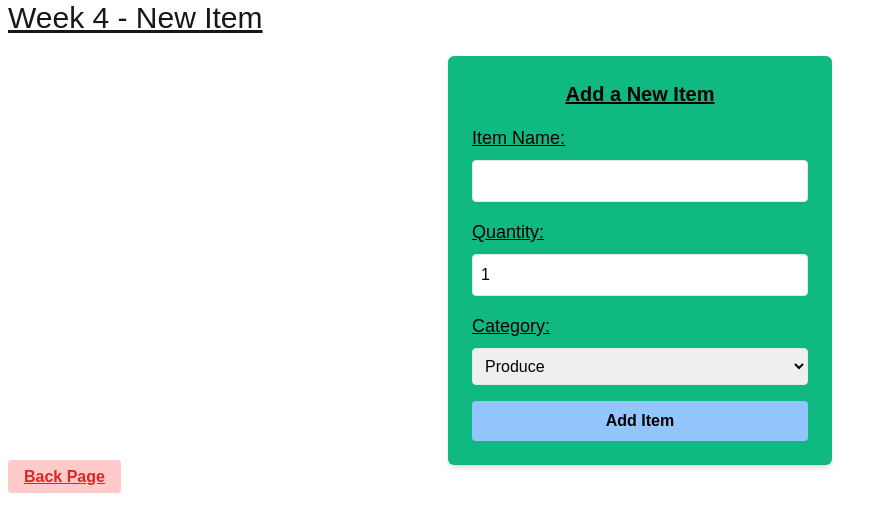
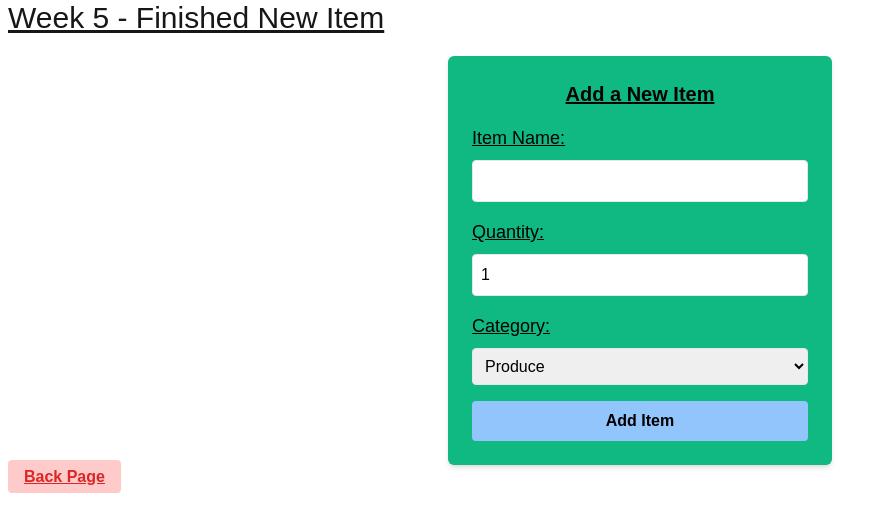
Before and after one commit to ChaseB156/cprg306-assignments, a Next.js app: page /week-5 in a window 1280 px wide. Shown: the top 532 px of the page, without its empty margins (0-887 px from the left). Built offline with nearby package versions, Linux system fonts and the light colour scheme.

Commit message:
Change the pages name to week 5
Accidentally pushed the changes too early and didnt change the name of the week on the new item page.

```diff
--- a/app/week-5/page.js
+++ b/app/week-5/page.js
@@ -5,7 +5,7 @@ import NewItem from './new-item';
 export default function Week4Page() {
   return (
     <main>
-      <h1 className="text-3xl ml-2 underline mb-5">Week 4 - New Item</h1>
+      <h1 className="text-3xl ml-2 underline mb-5">Week 5 - Finished New Item</h1>
       <NewItem />
 
       <Link href="../"className="underline text-red-600 hover:text-black bg-red-200 font-bold py-2 px-4 rounded w-full ml-2">Back Page</Link>
```
